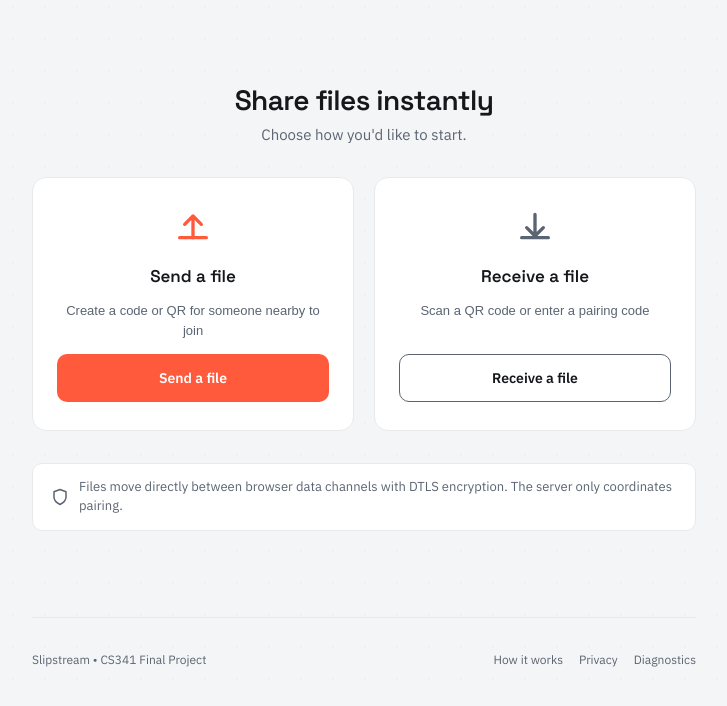
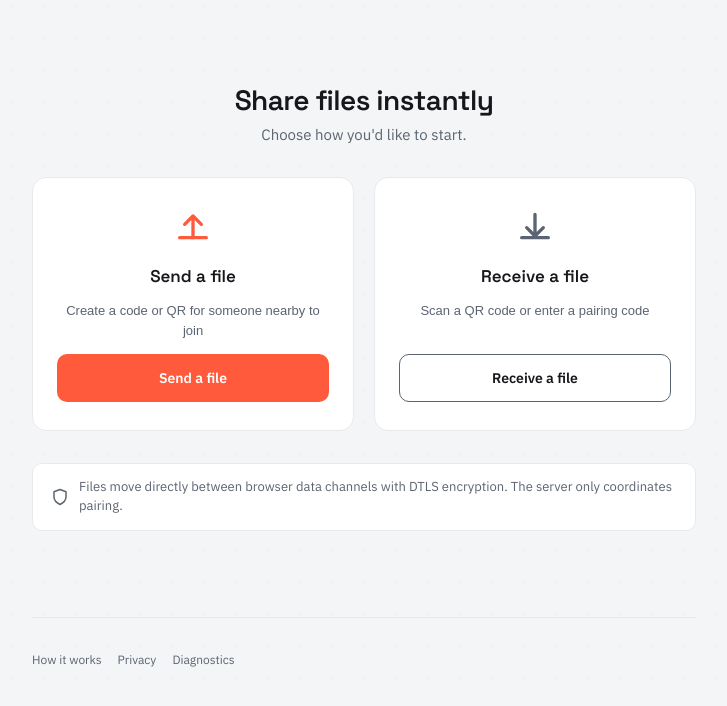
Before and after one commit to jupiterbouncer/slipstream, a plain HTML site: page index.html in a window 1280 px wide. Shown: the part 90-796 px from the top of the page, without its empty margins (276-1003 px from the left). Drawn offline with Linux system fonts and the light colour scheme.

Commit message:
Revise title and footer content in index.html
Updated the title for consistency and removed the project name from the footer.

```diff
--- a/index.html
+++ b/index.html
@@ -3,7 +3,7 @@
 <head>
   <meta charset="UTF-8">
   <meta name="viewport" content="width=device-width, initial-scale=1.0, viewport-fit=cover">
-  <title>Slipstream — Nearby Peer-to-Peer File Transfer</title>
+  <title>Slipstream | Nearby Peer-to-Peer File Transfer</title>
 
   <!-- Typography (§9): Space Grotesk & IBM Plex Sans -->
   <link rel="preconnect" href="https://fonts.googleapis.com">
@@ -453,7 +453,6 @@
 
     <!-- Footer (§8) -->
     <footer class="app-footer">
-      <div>Slipstream &bull; CS341 Final Project</div>
       <div class="footer-links">
         <a href="#how" class="footer-link" data-modal="modal-how">How it works</a>
         <a href="#privacy" class="footer-link" data-modal="modal-privacy">Privacy</a>
```
